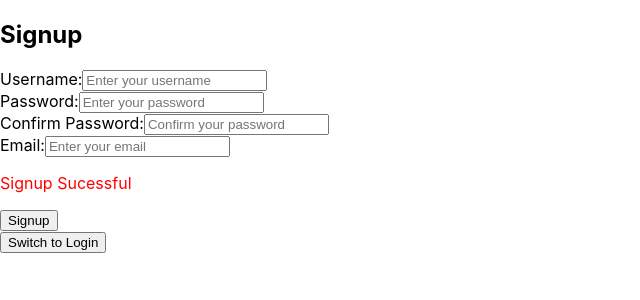
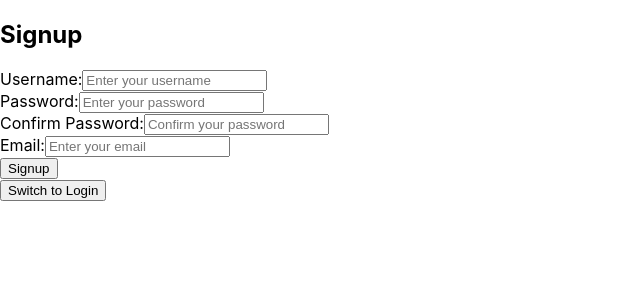
Before and after one commit to Joshua125r/ENSF381_Assign4, a React (Create React App) app in the folder my-ecommerce-app/: page /signup in a window 1280 px wide. Shown: the top 300 px of the page, without its empty margins (0-640 px from the left). Built offline with nearby package versions, Linux system fonts and the light colour scheme.

Commit message:
Update SignupForm.js
Fixed signup successful message error.

```diff
--- a/my-ecommerce-app/src/component/SignupForm.js
+++ b/my-ecommerce-app/src/component/SignupForm.js
@@ -1,13 +1,14 @@
-import React from "react";
+import React, { useState } from "react";
 
 const SignupForm = ({ handleSwitchToLogin }) => {
-  const [formData, setFormData] = React.useState({
+  const [formData, setFormData] = useState({
     username: "",
     password: "",
     confirmPassword: "",
     email: "",
   });
-  const [error, setError] = React.useState("");
+  const [error, setError] = useState("");
+  const [signupSuccess, setSignupSuccess] = useState(false); // New state variable
 
   const handleChange = (e) => {
     const { name, value } = e.target;
@@ -24,8 +25,7 @@ const SignupForm = ({ handleSwitchToLogin }) => {
           } else {
             setError('');
           }
-        })
-
+        });
     }
   };
 
@@ -50,34 +50,19 @@ const SignupForm = ({ handleSwitchToLogin }) => {
         return response.json();
       })
       .then(data => {
-
         if (data.message === 'Username already exists') {
           setError(data.message);
         } else {
-          console.log(data);
+          setSignupSuccess(true); // Set signup success status
+          console.log(data)
         }
-      })
-      .then(response => {
-        if (response.ok){
-          setError("Signup Successful");
-        }
-
       })
       .catch((error) => {
         console.error('Error:', error);
         setError("Username already exists");
-      }
-    )
-
-
-
+      });
     }
   };
-
-
-
-
-
 
   return (
     <section>
@@ -131,7 +116,8 @@ const SignupForm = ({ handleSwitchToLogin }) => {
           />
         </label>
         <br />
-        {error ? error && <p style={{ color: "red" }}>{error}</p> : <p style={{ color: "red" }}>Signup Sucessful</p>}
+        {error ? <p style={{ color: "red" }}>{error}</p> : null}
+        {signupSuccess ? <p style={{ color: "red" }}>Signup Successful</p> : null}
         <button type="submit">Signup</button>
       </form>
       <button onClick={handleSwitchToLogin}>Switch to Login</button>
```
